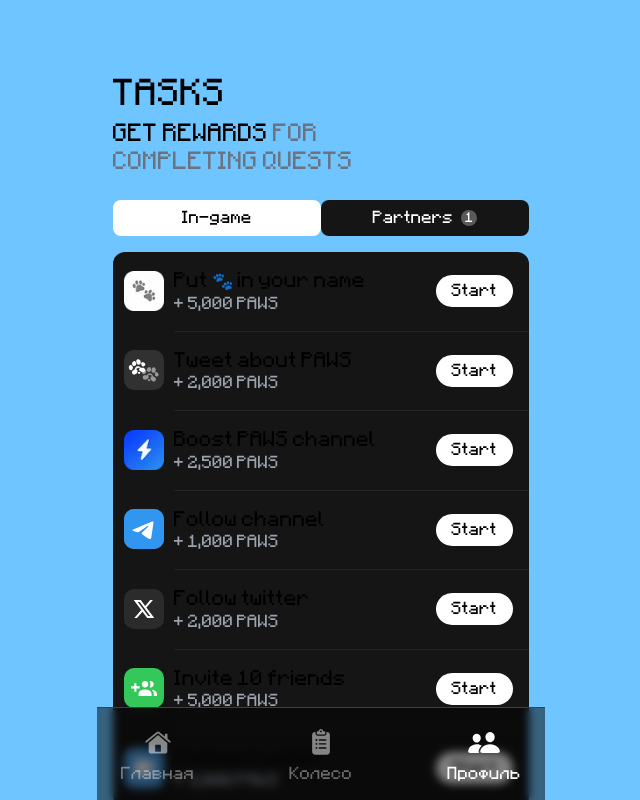
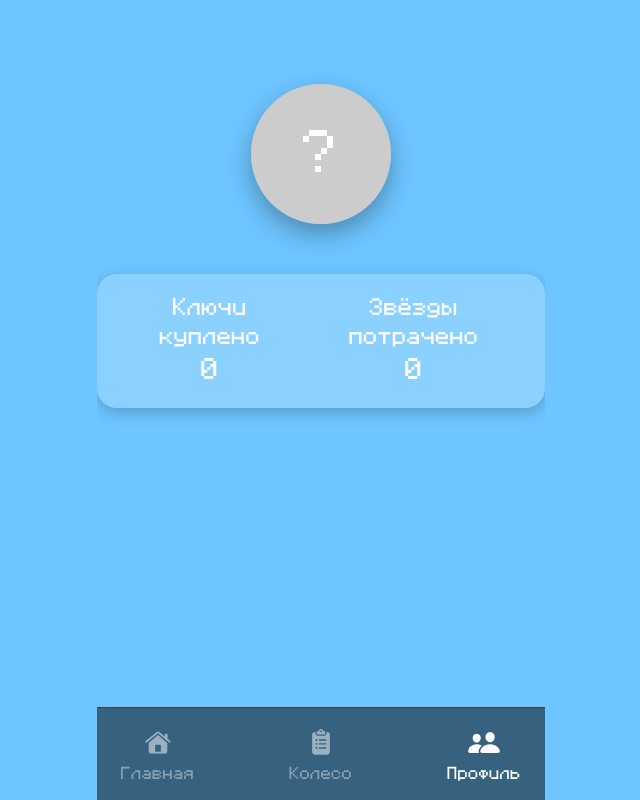
Before and after one commit to rngeryes/sfsdfewe, a Next.js app: page / in a window 1280 px wide. Both pictures are taken after a click on the button "Профиль". Shown: the top 800 px of the page, without its empty margins (319-959 px from the left). Built offline with nearby package versions, Linux system fonts and the light colour scheme.

Commit message:
Update TasksTab.tsx

```diff
--- a/components/TasksTab.tsx
+++ b/components/TasksTab.tsx
@@ -1,159 +1,108 @@
-// components/TasksTab.tsx
-
-/**
- * This project was developed by Nikandr Surkov.
- *
- * YouTube: https://www.youtube.com/@NikandrSurkov
- * GitHub: https://github.com/nikandr-surkov
- */
-
 'use client'
 
-import Image, { StaticImageData } from 'next/image'
-import { useState } from 'react'
+import React, { useEffect, useState } from 'react'
+import Image from 'next/image'
 
-// Import your task icons
-import TaskWallet from '@/icons/TaskWallet'
-import TaskPaws from '@/icons/TaskPaws'
-import TaskTwitter from '@/icons/TaskTwitter'
-import { taskBlum, taskBoost, taskWhitePaws } from '@/images'
-import TaskTelegram from '@/icons/TaskTelegram'
-import TaskInvite from '@/icons/TaskInvite'
-// Import other task icons...
-
-type Task = {
-    icon: string | React.FC<{ className?: string }>;
-    title: string;
-    reward: string;
-    isComponent?: boolean;
+interface UserProfile {
+  first_name?: string
+  last_name?: string
+  username?: string
+  photo_url?: string
 }
 
-const TasksTab = () => {
-    const [activeTab, setActiveTab] = useState<'in-game' | 'partners'>('in-game')
+const Profile: React.FC = () => {
+  const [user, setUser] = useState<UserProfile | null>(null)
+  const [keysBought, setKeysBought] = useState(0)
+  const [starsSpent, setStarsSpent] = useState(0)
 
-    const tasks: Task[] = [
-        {
-            icon: taskWhitePaws.src,
-            title: 'Put 🐾 in your name',
-            reward: '+ 5,000 PAWS'
-        },
-        {
-            icon: TaskPaws,
-            title: 'Tweet about PAWS',
-            reward: '+ 2,000 PAWS'
-        },
-        {
-            icon: taskBoost.src,
-            title: 'Boost PAWS channel',
-            reward: '+ 2,500 PAWS'
-        },
-        {
-            icon: TaskTelegram,
-            title: 'Follow channel',
-            reward: '+ 1,000 PAWS'
-        },
-        {
-            icon: TaskTwitter,
-            title: 'Follow twitter',
-            reward: '+ 2,000 PAWS'
-        },
-        {
-            icon: TaskInvite,
-            title: 'Invite 10 friends',
-            reward: '+ 5,000 PAWS'
-        },
-        {
-            icon: TaskWallet,
-            title: 'Connect wallet',
-            reward: '+ 3,000 PAWS'
-        },
-        // Add more tasks as needed
-    ]
+  useEffect(() => {
+    const storedKeys = localStorage.getItem('keysBought')
+    const storedStars = localStorage.getItem('starsSpent')
+    setKeysBought(storedKeys ? parseInt(storedKeys) : 0)
+    setStarsSpent(storedStars ? parseInt(storedStars) : 0)
 
-    const partnerTasks: Task[] = [
-        {
-            icon: taskBlum.src,
-            title: 'Join Blum Channel',
-            reward: '+ 1,000 PAWS'
+    // Telegram WebApp user
+    const tgUser = (window as any)?.Telegram?.WebApp?.initDataUnsafe?.user
+    if (tgUser) {
+      setUser({
+        first_name: tgUser.first_name,
+        last_name: tgUser.last_name,
+        username: tgUser.username,
+        photo_url: tgUser.photo_url, // возможное доп. поле
+      })
     }
-    ]
+  }, [])
 
   return (
-        <div className={`quests-tab-con px-4 transition-all duration-300`}>
-            {/* Header */}
-            <div className="pt-8">
-                <h1 className="text-3xl font-bold mb-2">TASKS</h1>
-                <div>
-                    <span className="text-xl font-semibold">GET REWARDS </span>
-                    <span className="text-xl text-gray-500">FOR</span>
+    <div
+      style={{
+        display: 'flex',
+        flexDirection: 'column',
+        alignItems: 'center',
+        justifyContent: 'flex-start',
+        paddingTop: '40px',
+        height: '100vh',
+        backgroundColor: '#6ec5ff',
+      }}
+    >
+      {/* Аватар */}
+      <div
+        style={{
+          width: '140px',
+          height: '140px',
+          borderRadius: '50%',
+          overflow: 'hidden',
+          boxShadow: '0 10px 25px rgba(0,0,0,0.3)',
+          marginBottom: '20px',
+        }}
+      >
+        {user?.photo_url ? (
+          <img src={user.photo_url} alt="Avatar" style={{ width: '100%', height: '100%' }} />
+        ) : (
+          <div
+            style={{
+              width: '100%',
+              height: '100%',
+              backgroundColor: '#ccc',
+              display: 'flex',
+              alignItems: 'center',
+              justifyContent: 'center',
+              fontSize: '48px',
+              color: '#fff',
+            }}
+          >
+            {user?.first_name?.[0] || '?'}
           </div>
-                <div className="text-xl text-gray-500">COMPLETING QUESTS</div>
+        )}
       </div>
 
-            {/* Tab Switcher */}
-            <div className="flex gap-0 mt-6">
-                <button
-                    onClick={() => setActiveTab('in-game')}
-                    className={`flex-1 py-2 px-4 rounded-lg text-sm font-medium transition duration-300
-                        ${activeTab === 'in-game'
-                            ? 'bg-white text-black'
-                            : 'bg-[#151515] text-white'
-                        }`}
+      {/* Никнейм */}
+      <h2 style={{ color: '#fff', fontSize: '1.5rem', marginBottom: '30px', textShadow: '2px 2px 8px rgba(0,0,0,0.5)' }}>
+        {user?.username ? `@${user.username}` : `${user?.first_name || ''} ${user?.last_name || ''}`}
+      </h2>
+
+      {/* Статистика */}
+      <div
+        style={{
+          display: 'flex',
+          gap: '40px',
+          backgroundColor: 'rgba(255,255,255,0.2)',
+          padding: '20px 40px',
+          borderRadius: '20px',
+          boxShadow: '0 5px 15px rgba(0,0,0,0.2)',
+        }}
       >
-                    In-game
-                </button>
-                <button
-                    onClick={() => setActiveTab('partners')}
-                    className={`flex-1 py-2 px-4 rounded-lg text-sm font-medium flex items-center justify-center gap-2 transition duration-300
-                        ${activeTab === 'partners'
-                            ? 'bg-white text-black'
-                            : 'bg-[#151515] text-white'
-                        }`}
-                >
-                    Partners
-                    <div className="bg-[#5a5a5a] text-[#fefefe] size-4 rounded-full flex items-center justify-center text-[11px]">
-                        1
+        <div style={{ textAlign: 'center', color: '#fff' }}>
+          <h3 style={{ margin: 0, fontSize: '1.2rem' }}>Ключи куплено</h3>
+          <p style={{ margin: 0, fontSize: '1.5rem', fontWeight: 'bold' }}>{keysBought}</p>
         </div>
-                </button>
+        <div style={{ textAlign: 'center', color: '#fff' }}>
+          <h3 style={{ margin: 0, fontSize: '1.2rem' }}>Звёзды потрачено</h3>
+          <p style={{ margin: 0, fontSize: '1.5rem', fontWeight: 'bold' }}>{starsSpent}</p>
         </div>
-
-            {/* Tasks List */}
-            <div className="mt-4 mb-20 bg-[#151516] rounded-xl">
-                {(activeTab === 'in-game' ? tasks : partnerTasks).map((task, index) => (
-                    <div
-                        key={index}
-                        className="flex items-center"
-                    >
-                        <div className="w-[72px] flex justify-center">  {/* Fixed width container for icons */}
-                            <div className="w-10 h-10">  {/* Fixed size container */}
-                                {typeof task.icon === 'string' ? (
-                                    <Image
-                                        src={task.icon}
-                                        alt={task.title}
-                                        width={40}
-                                        height={40}
-                                        className="w-full h-full object-contain"
-                                    />
-                                ) : (
-                                    <task.icon className="w-full h-full" />
-                                )}
-                            </div>
-                        </div>
-                        <div className={`flex items-center justify-between w-full py-4 pr-4 ${index !== 0 && "border-t border-[#222622]"
-                            }`}>
-                            <div>
-                                <div className="text-[17px]">{task.title}</div>
-                                <div className="text-gray-400 text-[14px]">{task.reward}</div>
-                            </div>
-                            <button className="h-8 bg-white text-black px-4 rounded-full text-sm font-medium flex items-center">
-                                Start
-                            </button>
-                        </div>
-                    </div>
-                ))}
       </div>
     </div>
   )
 }
 
-export default TasksTab
+export default Profile
```
Lines whose indentation alone changed are shown as unchanged.
